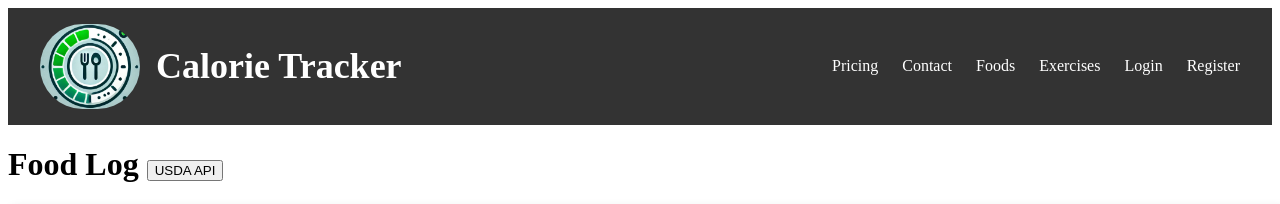
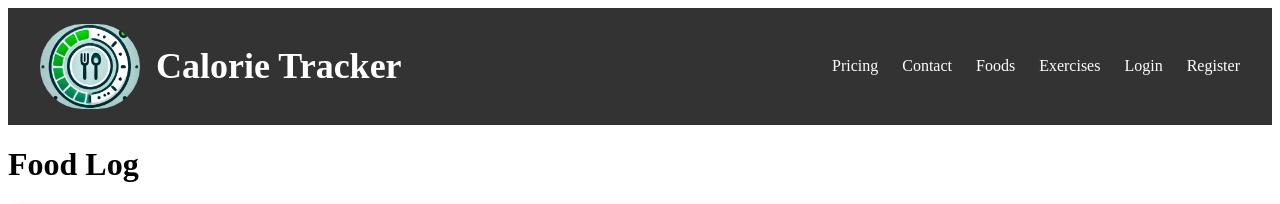
Before and after one commit to Will-Java-FS/Team5-Project1-SarahAnatoli-StephenBecker-BolaGhaly-MichaelNugent, a React (Vite) app in the folder frontend/: page /FoodLogs in a window 1280 px wide. Shown: the top 204 px of the page. Built offline with nearby package versions, Linux system fonts and the light colour scheme; no server answers.

Commit message:
finished search bar

```diff
--- a/frontend/src/components/SearchBar.tsx
+++ b/frontend/src/components/SearchBar.tsx
@@ -8,9 +8,6 @@ export const SearchBar = ({setResults}) => {
 
     async function fetchData(value) {
         try {
-            /*const response = await axiosInstance.get(
-                "https://api.nal.usda.gov/fdc/v1/foods/list?dataType=Foundation,SR%20Legacy&pageSize=200&api_key=p2S0wOlvzxDu4uIi6andW9nCoverK2Mflvc0a7OG"
-            );*/
             const response1 = await axiosInstance.get(
                 "https://api.nal.usda.gov/fdc/v1/foods/list?dataType=Foundation,SR%20Legacy&pageSize=200&pageNumber=1&" +
                 "api_key=p2S0wOlvzxDu4uIi6andW9nCoverK2Mflvc0a7OG"
--- a/frontend/src/pages/FoodItem.tsx
+++ b/frontend/src/pages/FoodItem.tsx
@@ -100,27 +100,9 @@ export default function FoodLog() {
         setEditMode(false);
     }
 
-    const getUSDAData = async () => {
-        //axios will return a response with our function
-        const response1 = await axiosInstance.get(
-            "https://api.nal.usda.gov/fdc/v1/foods/list?dataType=Foundation,SR%20Legacy&pageSize=200&pageNumber=14&" +
-            "api_key=p2S0wOlvzxDu4uIi6andW9nCoverK2Mflvc0a7OG"
-        );
-        const response2 = await axiosInstance.get(
-            "https://api.nal.usda.gov/fdc/v1/foods/list?dataType=Foundation,SR%20Legacy&pageSize=200&pageNumber=15&" +
-            "api_key=p2S0wOlvzxDu4uIi6andW9nCoverK2Mflvc0a7OG"
-        );
-
-        //the response is stored as data, so anything must be accessed using response.data
-        //setFood(response.data);
-        const totalResponse = [...response1.data, ...response2.data];
-        console.log(totalResponse);
-        //console.log(Object.assign(response.data, response2.data));
-    }
-
     return (
     <div className="FoodLog">
-        <h1>Food Log <button onClick={getUSDAData}> USDA API</button></h1>
+        <h1>Food Log</h1>
         <div className="food-card">
             <h3>Add a Food From Our Database</h3>
             <div className="search-bar-container">
```
